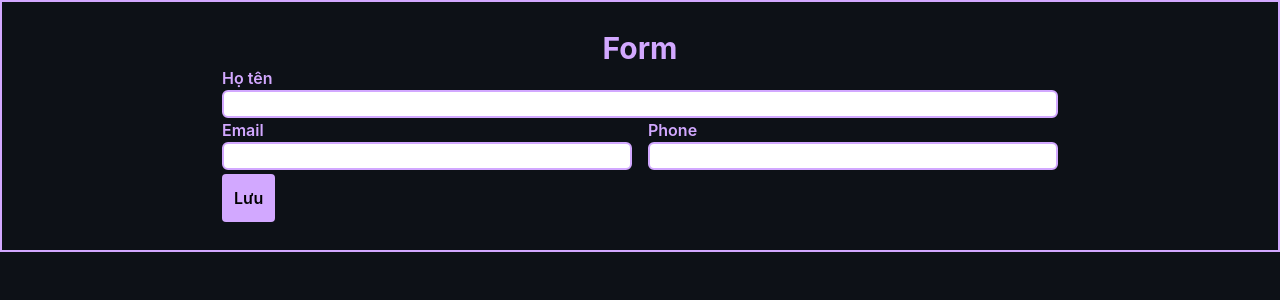
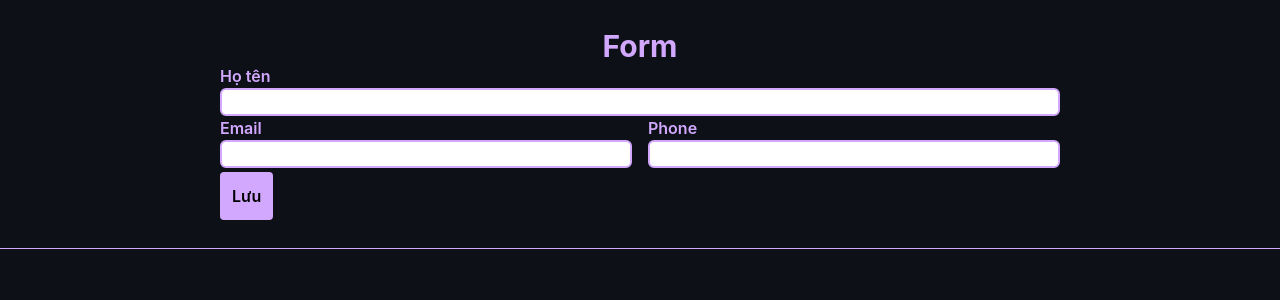
Before and after one commit to tam-minkshin/minkshin-profile, a React (Create React App) app: page /profile in a window 1280 px wide. Shown: the top 300 px of the page. Built offline with nearby package versions, Linux system fonts and the light colour scheme.

Commit message:
add profile scss

```diff
--- a/src/Componnets/Profile/component.tsx
+++ b/src/Componnets/Profile/component.tsx
@@ -1,6 +1,7 @@
 import * as React from "react";
 import FormComponent from "Componnets/Form/component";
 import Helper from "Service/Helper";
+import Style from "Sass/Component/_profile.module.scss"
 
 interface ProfileProps {}
 
@@ -29,7 +30,7 @@ class ProfileComponent extends React.Component<ProfileProps, ProfileState> {
   render() {
     const { data } = this.state;
     return (
-      <div className="border-2 border-outline px-48">
+      <div className={Style['section']}>
         {Helper.isEmpty(data) ? (
           <FormComponent handleData={this.handleData.bind(this)} />
         ) : (
--- a/src/Sass/Component/_form.module.scss
+++ b/src/Sass/Component/_form.module.scss
@@ -1,5 +1,5 @@
 .form--container{
-    @apply m-7;
+    @apply p-7;
     .title--h3 {
         @apply text-outline font-bold text-3xl text-center
     }
--- /dev/null
+++ b/src/Sass/Component/_profile.module.scss
@@ -0,0 +1,3 @@
+.section {
+    @apply border-b border-outline px-48
+}
```
